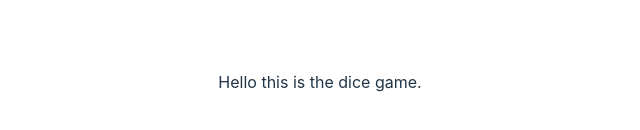
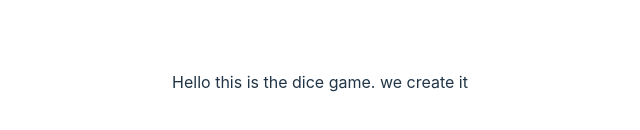
Before and after one commit to umeroro/React-JS-Projects, a React (Vite) app in the folder dice-game/: page / in a window 1280 px wide. Shown: the part 318-448 px from the top of the page, without its empty margins (320-960 px from the left). Built offline with nearby package versions, Linux system fonts and the light colour scheme.

Commit message:
dice game

```diff
--- a/dice-game/src/App.jsx
+++ b/dice-game/src/App.jsx
@@ -10,6 +10,7 @@ function App() {
     <>
       <div>
         Hello this is the dice game.
+        we create it
       </div>
     </>
   )
```
